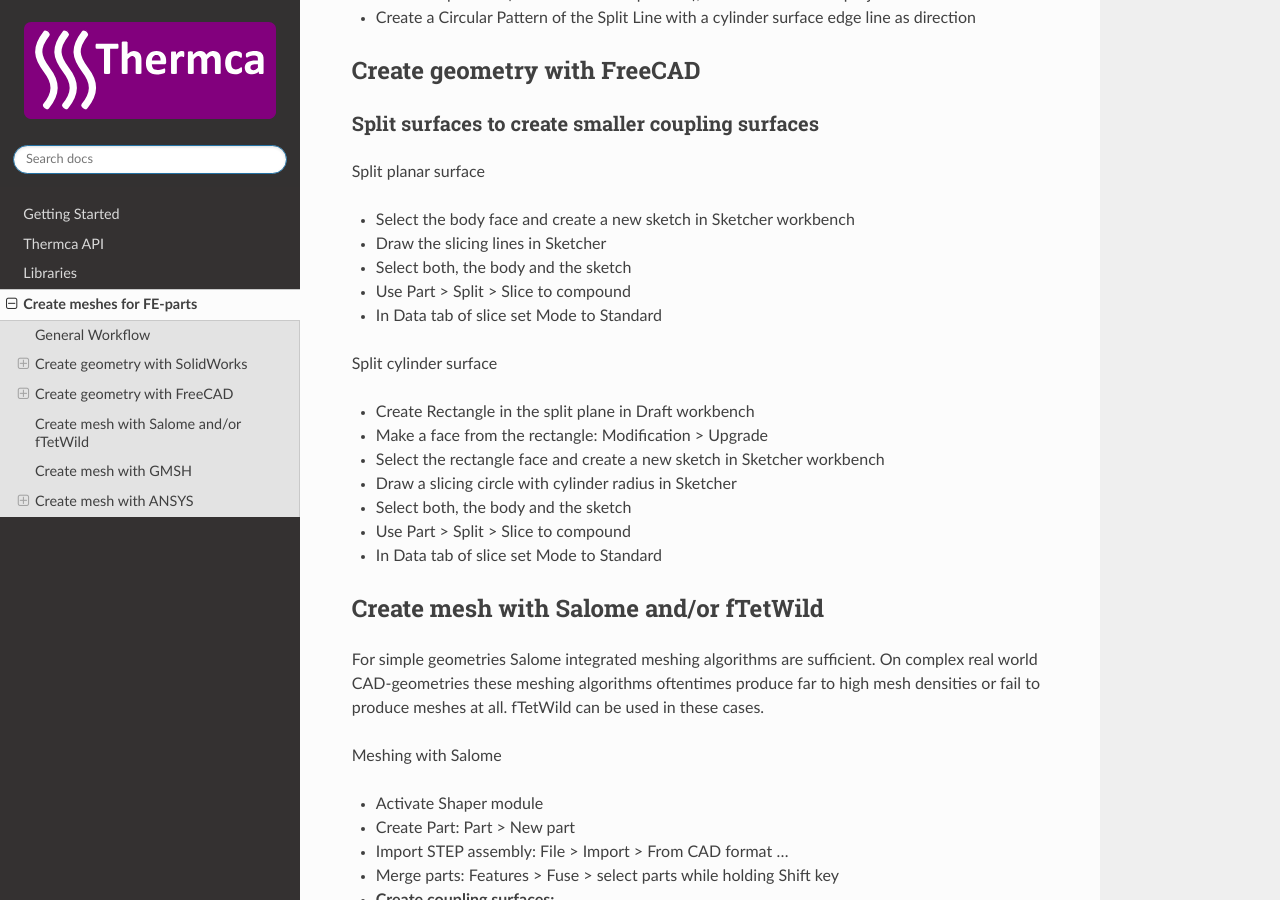
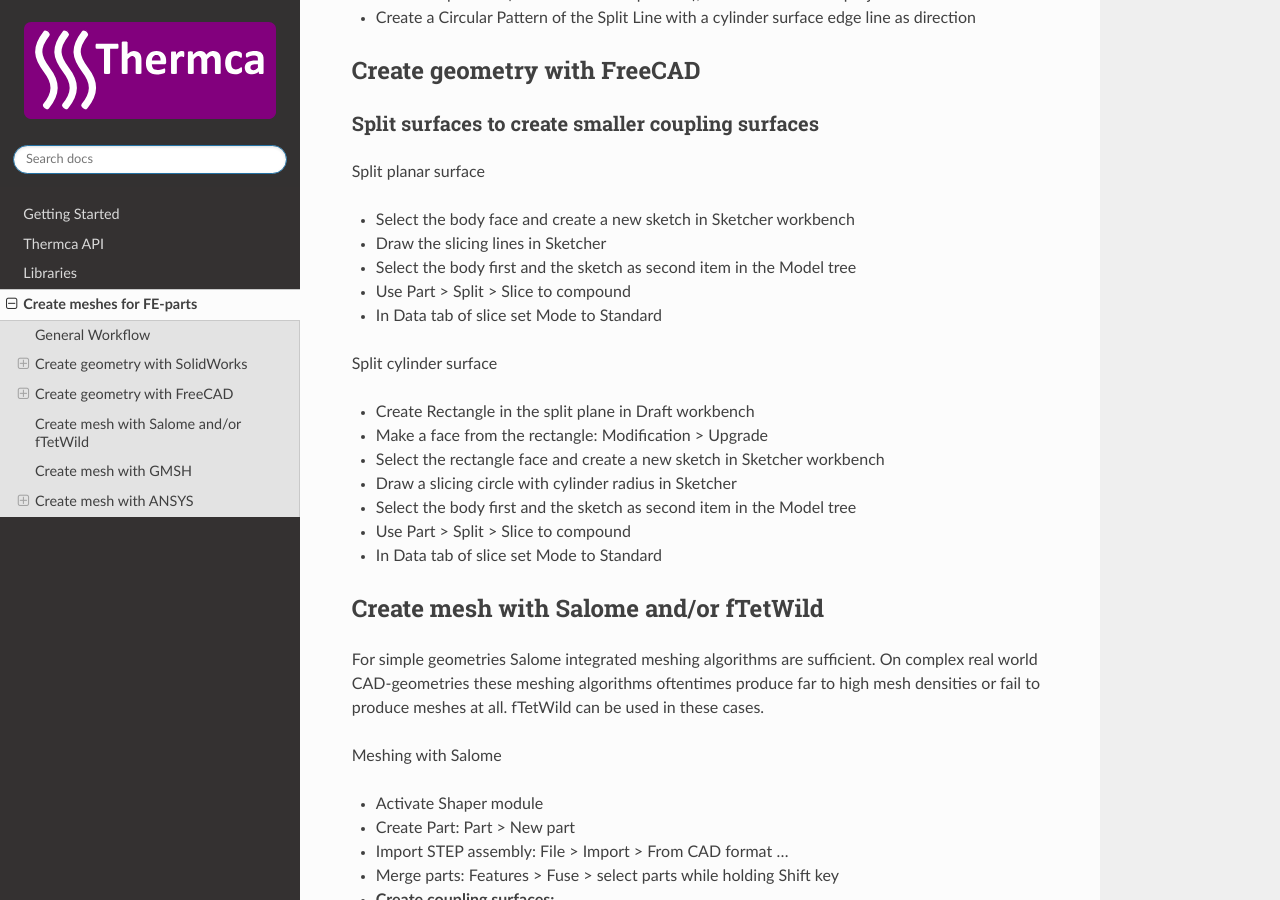
Before and after one commit to steffenschroe/Thermca, a Sphinx documentation site: the page built from docs/create_part_meshes.rst, in a window 1280 px wide and 900 px high, scrolled down 918 px. Built offline with Sphinx 7.4.7 and the Read the Docs theme 3.1.0, drawn with Linux system fonts in a browser that asks for light colours; pages that are not in the unit, such as notebooks, are missing from menus.

Commit message:
small documentation improvement for using FreeCAD

```diff
--- a/docs/create_part_meshes.rst
+++ b/docs/create_part_meshes.rst
@@ -57,7 +57,7 @@ Split planar surface
 
 * Select the body face and create a new sketch in Sketcher workbench
 * Draw the slicing lines in Sketcher
-* Select both, the body and the sketch
+* Select the body first and the sketch as second item in the Model tree
 * Use Part > Split > Slice to compound
 * In Data tab of slice set Mode to Standard
 
@@ -68,7 +68,7 @@ Split cylinder surface
 * Select the rectangle face and create a new sketch in Sketcher
   workbench
 * Draw a slicing circle with cylinder radius in Sketcher
-* Select both, the body and the sketch
+* Select the body first and the sketch as second item in the Model tree
 * Use Part > Split > Slice to compound
 * In Data tab of slice set Mode to Standard
 
```
